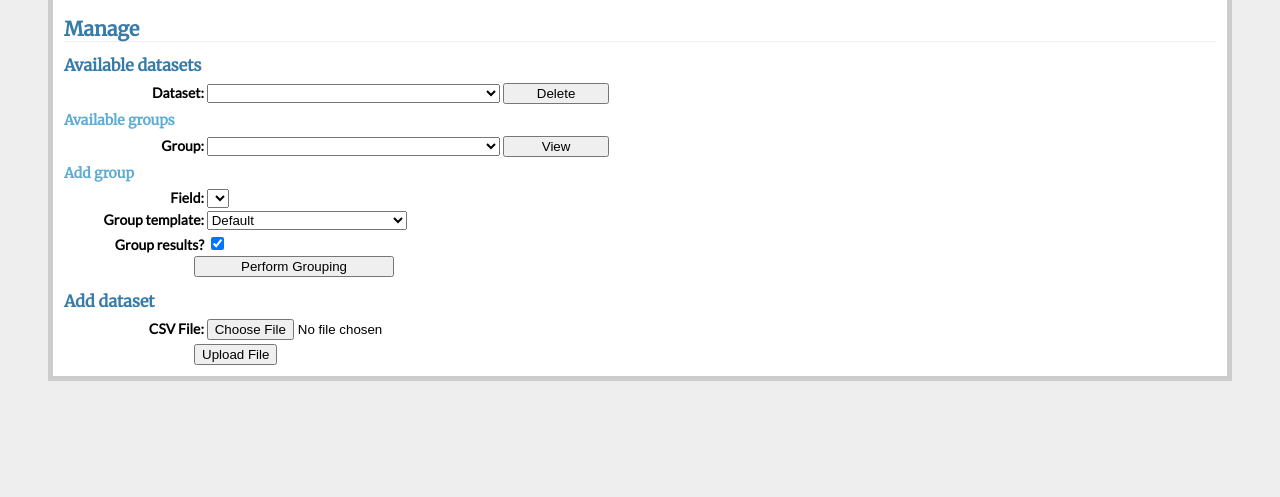
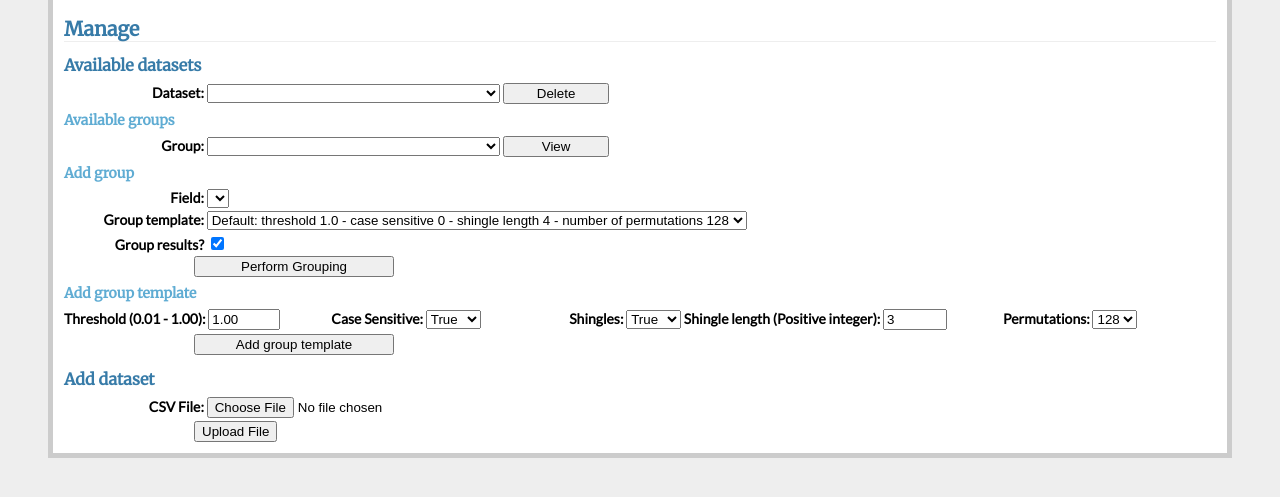
Before and after one commit to MarketTrack/akin, a Flask app: page / in a window 1280 px wide. Shown: the part 107-604 px from the top of the page. Run offline with Flask 2, Linux system fonts and the light colour scheme; data that the repository does not hold is empty; some libraries are stand-ins or nearby versions.

Commit message:
First commit - working version of akin with templates

```diff
--- a/akin/__init__.py
+++ b/akin/__init__.py
@@ -96,6 +96,7 @@ class Akin(object):
         try:
             self.grouptemplates[group_template.name] = group_template
         except KeyError:
+            _log.info('Data source with the name %s already exists', group_template.name)
             return False, f'Data source with the name "{group_template.name}" already exists'
         db_cursor, conn = self._get_db_cursor()
         db_cursor.execute('''INSERT INTO group_templates VALUES (?,?,?,?,?,?,?,?)''', \
@@ -104,6 +105,7 @@ class Akin(object):
                            group_template.num_permutations))
         conn.commit()
         conn.close()
+        _log.info('Added group template: %s', group_template.name)
         return True, 'Successfully added group template'
 
     def add_datasource(self, data_source_name: str, data: Iterable[Dict[str, str]]) -> Tuple[bool, str]:
@@ -211,26 +213,15 @@ class Akin(object):
                                                                 threshold=threshold, case_sensitive=case_sensitive, use_shingles=use_shingles,
                                                                 shingle_length=shingle_length, num_permutations=num_permutations)
         if not self._grouptemplates:
-            default_grouptemplate = GroupTemplate(name="Default", description="Use MinHashLSH to find groups with a Jaccard similarity of 1.",
-                                                  index_type="minhashlsh", threshold=1.0, case_sensitive=0, use_shingles=0, shingle_length=4,
-                                                  num_permutations=128)
-            default_grouptemplate_90 = GroupTemplate(name="Default 0.9", description="Use MinHashLSH to find groups with a Jaccard similarity of 0.9.",
-                                                  index_type="minhashlsh", threshold=0.9, case_sensitive=0, use_shingles=0, shingle_length=4,
-                                                  num_permutations=128)
-            default_grouptemplate_95_s = GroupTemplate(name="Default 0.95 Shingled 3", description="Use MinHashLSH with shingling to find groups with a Jaccard similarity of 0.95.",
-                                                  index_type="minhashlsh", threshold=0.95, case_sensitive=0, use_shingles=1, shingle_length=3,
-                                                  num_permutations=128)
-            default_grouptemplate_80_s = GroupTemplate(name="Default 0.80 Shingled 3", description="Use MinHashLSH with shingling to find groups with a Jaccard similarity of 0.80.",
-                                                  index_type="minhashlsh", threshold=0.80, case_sensitive=0, use_shingles=1, shingle_length=3,
-                                                  num_permutations=128)
-            default_grouptemplate_50_s = GroupTemplate(name="Default 0.50 Shingled 3", description="Use MinHashLSH with shingling to find groups with a Jaccard similarity of 0.50.",
-                                                  index_type="minhashlsh", threshold=0.50, case_sensitive=0, use_shingles=1, shingle_length=3,
+            default_grouptemplate = GroupTemplate(name="Default: threshold 1.0 - case sensitive 0 - shingle length 4 - number of permutations 128",
+                                                  description="Use MinHashLSH to find groups with a Jaccard similarity of 1.",
+                                                  index_type="minhashlsh",
+                                                  threshold=1.0,
+                                                  case_sensitive=0,
+                                                  use_shingles=0,
+                                                  shingle_length=4,
                                                   num_permutations=128)
             self.add_grouptemplate(default_grouptemplate)
-            self.add_grouptemplate(default_grouptemplate_90)
-            self.add_grouptemplate(default_grouptemplate_95_s)
-            self.add_grouptemplate(default_grouptemplate_80_s)
-            self.add_grouptemplate(default_grouptemplate_50_s)
         _log.info('Loaded %s group template(s): %s', len(self.grouptemplates), ", ".join(self.grouptemplates))
 
         conn.close()
@@ -239,35 +230,40 @@ class Akin(object):
     def _generate_groupid(field, group_settings: GroupTemplate):
         index_type = group_settings.index_type
         threshold = group_settings.threshold
+        case_sensitive = group_settings.case_sensitive
         use_shingles = group_settings.use_shingles
         shingle_len = group_settings.shingle_length
         num_perm = group_settings.num_permutations
 
         shingle_marker = str(use_shingles) + (str(shingle_len) if use_shingles else '')
-        field_hash = '_'.join([field, index_type, str(threshold), str(num_perm), shingle_marker])
+        field_hash = '_'.join([field, index_type, str(threshold), str(case_sensitive), str(num_perm), shingle_marker])
         field_hash = '__' + field_hash # Use a double underscore to denote that this is a system field
         return field_hash
+
 
     @staticmethod
     def _decode_groupid(field: str) -> GroupTemplate:
         if not field.startswith('__'):
             raise ValueError(f'unsupported field: {field}')
 
-        field, index_type, threshold, num_perm, shingle_marker = field[2:].rsplit("_", 4)
+        field, index_type, threshold, case_sensitive, num_perm, shingle_marker = field[2:].rsplit("_", 5)
 
+        threshold = float(threshold)
+        case_sensitive = int(case_sensitive)
+        num_perm = int(num_perm)
         use_shingles = int(shingle_marker[0])
         shingle_length = int(shingle_marker[1:]) if use_shingles else 0
-        group_template = GroupTemplate(
-            name=field,
-            description='',
-            index_type=index_type,
-            threshold=float(threshold),
-            case_sensitive=0,
-            use_shingles=use_shingles,
-            shingle_length=shingle_length,
-            num_permutations=int(num_perm))
+        group_template = GroupTemplate(name=field,
+                                       description='',
+                                       index_type=index_type,
+                                       threshold=threshold,
+                                       case_sensitive=case_sensitive,
+                                       use_shingles=use_shingles,
+                                       shingle_length=shingle_length,
+                                       num_permutations=num_perm)
 
         return group_template
+
 
     @staticmethod
     def _index_field(data_source, field, group_results, group_settings: GroupTemplate):
@@ -356,6 +352,7 @@ class Akin(object):
     def generate_minhash_lsh(proc_num, data, data_start_idx, field, field_hash, field_hash_len, group_settings: GroupTemplate, return_dict):
         force_rehash = False
 
+        case_sensitive = group_settings.case_sensitive
         use_shingles = group_settings.use_shingles
         shingle_len = group_settings.shingle_length
         num_perm = group_settings.num_permutations
@@ -364,7 +361,10 @@ class Akin(object):
         for i, entry in enumerate(data):
             if force_rehash or field_hash not in entry:
                 min_hash = MinHash(num_perm)
-                field_value = entry[field].lower()
+                if case_sensitive:
+                    field_value = entry[field].lower()
+                else:
+                    field_value = entry[field]
                 set_len = 0
                 if use_shingles:
                     if len(field_value) > shingle_len:
--- a/akin/webapp/templates/home.html.j2
+++ b/akin/webapp/templates/home.html.j2
@@ -31,6 +31,9 @@ function reload_datasets() {
 function reload_groups() {
   var dataset = $('#dataset').val();
   reload_combobox($('#group'), '/get_groups' + '/' + dataset);
+}
+function reload_template() {
+  reload_combobox($('#group_template'), '/get_template');
 }
 function reload_fields() {
   var dataset = $('#dataset').val();
@@ -86,6 +89,21 @@ $(document).ready(function() {
         <input type="checkbox" name="group_results" id="group_results" value="True" checked />
       </div>
       <input type="button" id="create_group" style="width: 15em" value="Perform Grouping">
+    </form>
+
+    <h4>Add group template</h4>
+    <form>
+      <div>
+        <b>Threshold (0.01 - 1.00):</b> <input type="number" name=threshold min="0.01" max="1.00" required value="1.00">
+        <label for="case_sensitive">Case Sensitive:</label>
+        <select id="case_sensitive" name="case_sensitive"><option value="1">True</option><option value="0">False</option></select>
+        <label for="use_shingles">Shingles:</label>
+        <select id="use_shingles" name="use_shingles"><option value="1">True</option><option value="0">False</option></select>
+        <b>Shingle length (Positive integer):</b> <input type="number" name=shingle_length min="1" max="100" required value="3">
+        <label for="num_permutations">Permutations:</label>
+        <select id="num_permutations" name="num_permutations"><option value="128">128</option><option value="256">256</option></select>
+      </div>
+      <input type="button" id="add_template" style="width: 200px" value="Add group template">
     </form>
   </div>
 
@@ -175,6 +193,28 @@ $("#create_group").click(function (e) {
   });
 });
 
+$("#add_template").click(function (e) {
+  e.preventDefault();
+  $.ajax({
+    url: "/add_template",
+    data: {
+      id: $(this).val(), // < note use of 'this' here
+      threshold: $('input[name="threshold"]').val(),
+      case_sensitive: $("#case_sensitive").val(),
+      use_shingles: $("#use_shingles").val(),
+      shingle_length: $('input[name="shingle_length"]').val(),
+      num_permutations: $("#num_permutations").val()
+    },
+    dataType: 'json',
+    success: function (result) {
+      reload_template()
+    },
+    error: function (result) {
+      reload_template()
+    }
+  });
+});
+
 $("#view_group").click(function (e) {
   e.preventDefault();
   $.ajax({
--- a/akin/webapp/ui.py
+++ b/akin/webapp/ui.py
@@ -1,4 +1,4 @@
-from akin import Akin
+from akin import Akin, GroupTemplate
 from http import HTTPStatus
 from flask import Blueprint, current_app, request, jsonify
 from flask.blueprints import BlueprintSetupState
@@ -61,6 +61,15 @@ def get_groups(dsname):
     return groups
 
 
+@blueprint.route('/get_template')
+def get_template():
+    templates = jsonify([])
+    if _akin.grouptemplates:
+        templates = jsonify([name for name, template in _akin.grouptemplates.items()])
+        print(templates)
+    return templates
+
+
 @blueprint.route('/get_fields/<dsname>')
 def get_fields(dsname):
     fields = jsonify([])
@@ -82,6 +91,43 @@ def create_group():
     if datasource and datasource.data and group_settings:
         _akin.group_data(datasource, field_name, group_results, group_settings)
     return jsonify({'success':True})
+
+
+@blueprint.route('/add_template')
+def add_template():
+    threshold = request.args.get('threshold')
+    case_sensitive = request.args.get('case_sensitive')
+    use_shingles = request.args.get('use_shingles')
+    if use_shingles == '0':
+        shingle_length = 0
+    else:
+        shingle_length = request.args.get('shingle_length')
+    num_permutations = request.args.get('num_permutations')
+    if use_shingles == '0':
+        name = f"Custom: threshold {threshold} - case sensitive {case_sensitive} - Number of permutations {num_permutations}"
+        description = f"MinHashLSH with shingling to find groups with a Jaccard similarity of {threshold}."
+    else:
+        name = f"Custom: threshold {threshold} - case sensitive {case_sensitive} - shingle length {shingle_length} - Number of permutations {num_permutations}"
+        description = f"MinHashLSH without shingling to find groups with a Jaccard similarity of {threshold}."
+
+    try:
+        threshold = float(threshold)
+    except ValueError:
+        return jsonify({'success':False})
+    else:
+        if threshold > 0 and threshold <= 1 and shingle_length.isdigit() and int(shingle_length) >= 1:
+            new_grouptemplate = GroupTemplate(name=name,
+                                              description=description,
+                                              index_type="minhashlsh",
+                                              threshold=threshold,
+                                              case_sensitive=int(case_sensitive),
+                                              use_shingles=int(use_shingles),
+                                              shingle_length=int(shingle_length),
+                                              num_permutations=int(num_permutations))
+            _akin.add_grouptemplate(new_grouptemplate)
+            return jsonify({'success':True})
+    return jsonify({'success':False})
+
 
 
 @blueprint.route('/get_group_data')
```
